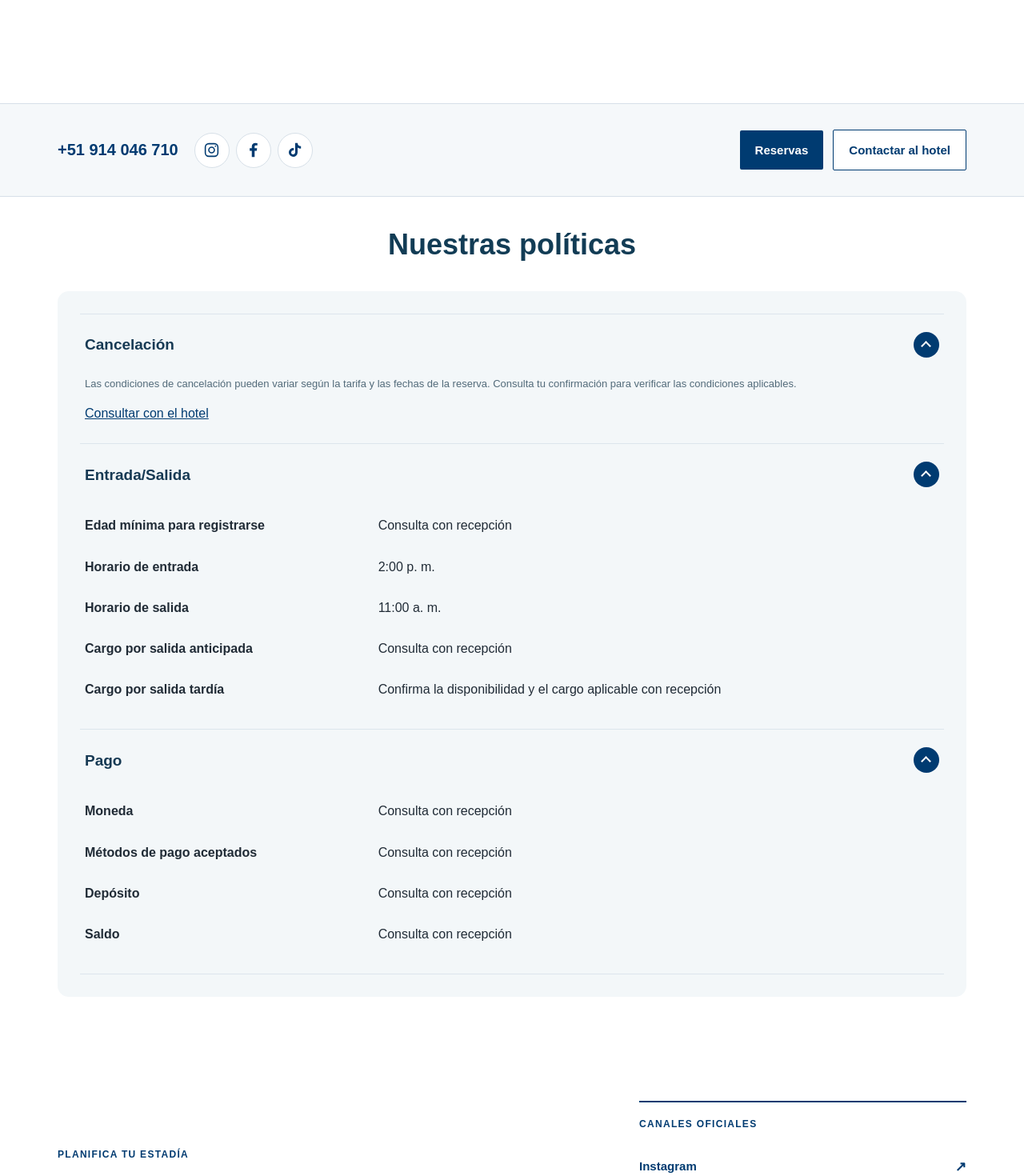
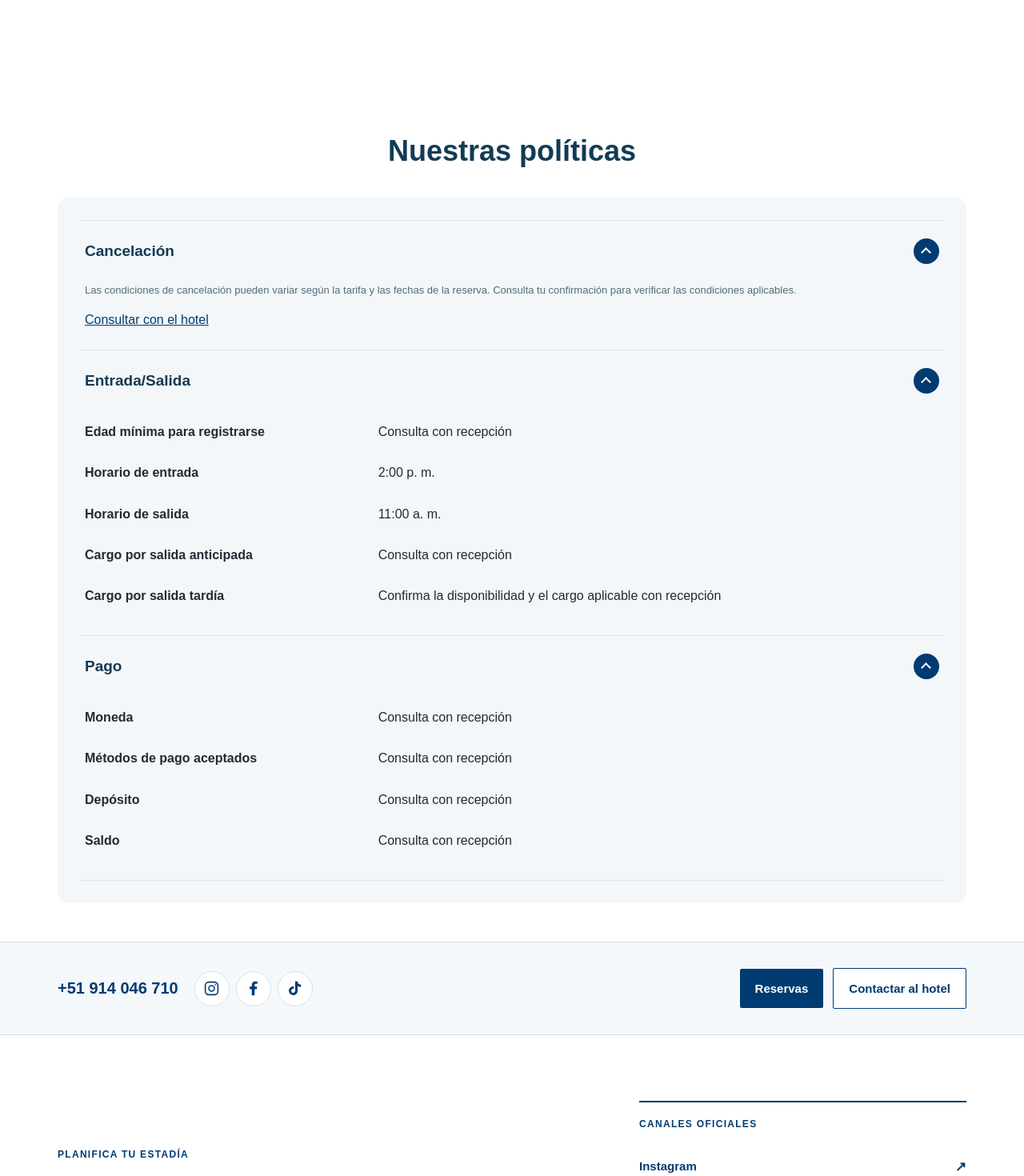
Before and after one commit to camilogomez17/hotelBlueThree, a Next.js app: page /informacion-del-hotel in a window 1280 px wide. Shown: the part 3200-4670 px from the top of the page at 80% size. Built offline with nearby package versions, Linux system fonts and the light colour scheme; no server answers.

Commit message:
Place hotel contact below policies

```diff
--- a/app/en/hotel-information/page.tsx
+++ b/app/en/hotel-information/page.tsx
@@ -23,10 +23,10 @@ export default function HotelInformationPage() {
       <h2 className="hotel-our-policies-heading">Amenities</h2><ServicesGrid full />
       <ForYourStay language="en" showTitle={false} />
     </section>
-    <HotelInformationContact language="en" />
     <section className="section-wrap hotel-information-policies" aria-labelledby="hotel-information-policies">
       <h2 className="hotel-our-policies-heading" id="hotel-information-policies">Our policies</h2>
       <AdditionalPolicies language="en" />
     </section>
+    <HotelInformationContact language="en" />
   </main>;
 }
--- a/app/informacion-del-hotel/page.tsx
+++ b/app/informacion-del-hotel/page.tsx
@@ -23,10 +23,10 @@ export default function HotelInformationPage() {
       <h2 className="hotel-our-policies-heading">Comodidades</h2><ServicesGrid full />
       <ForYourStay language="es" showTitle={false} />
     </section>
-    <HotelInformationContact language="es" />
     <section className="section-wrap hotel-information-policies" aria-labelledby="hotel-information-policies">
       <h2 className="hotel-our-policies-heading" id="hotel-information-policies">Nuestras políticas</h2>
       <AdditionalPolicies language="es" />
     </section>
+    <HotelInformationContact language="es" />
   </main>;
 }
```
